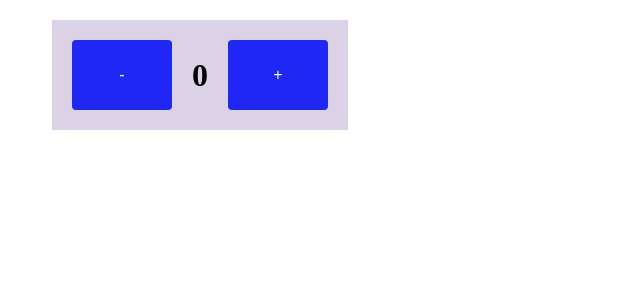
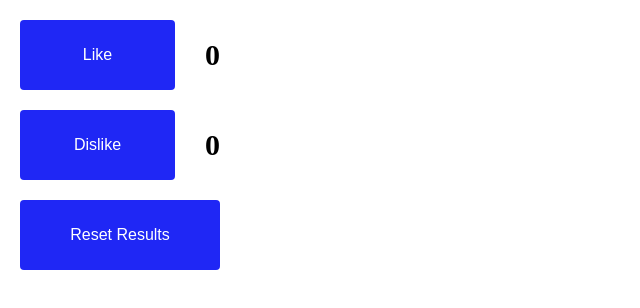
Before and after one commit to katerinaonix8585/React_cohort37_new, a React (Create React App) app: page / in a window 1280 px wide. Shown: the top 308 px of the page, without its empty margins (0-640 px from the left). Built offline with nearby package versions, Linux system fonts and the light colour scheme.

Commit message:
add Homework04

```diff
--- a/src/App.jsx
+++ b/src/App.jsx
@@ -1,4 +1,5 @@
 import './App.css';
+import Homework04 from './homeworks/Homework04/Homework04';
 import Lesson04 from './lessons/Lesson04/Lesson04';
 //import Homework03 from './homeworks/Homework03/Homework03';
 // import Lesson02 from './lessons/Lesson02/Lesson02';
@@ -12,7 +13,8 @@ function App() {
     {/* <Homework02 /> */}
     {/* <Lesson03 /> */}
     {/* <Homework03 /> */}
-    <Lesson04 />
+    {/* <Lesson04 /> */}
+    <Homework04 />
     </div>
   );
 }
--- /dev/null
+++ b/src/components/Feedback/Feedback.jsx
@@ -0,0 +1,39 @@
+import "./styles.css";
+import Button from "../Button/Button";
+import { useState } from "react";
+
+function Feedback () {
+
+    const [countLike, setCountLike] = useState(0);
+    const [countDislike, setCountDislike] = useState(0);
+
+    const onLike = () => {
+        setCountLike((prevValue) => prevValue + 1);
+      };
+
+    const onDislike = () => {
+        setCountDislike((prevValue) => prevValue + 1);
+      };
+
+    const onReset = () => {
+        setCountLike((prevValue) => 0);
+        setCountDislike((prevValue) => 0);
+      };
+
+
+
+    return (<div className="feedback-container">
+        <div className="feedback-content-container">
+            <Button name="Like" onButtonClick={onLike}/>
+            <p>{countLike}</p>
+        </div>
+        <div className="feedback-content-container">
+            <Button name="Dislike" onButtonClick={onDislike}/>
+            <p>{countDislike}</p>
+        </div>
+        <Button name="Reset Results" onButtonClick={onReset}/>
+    </div>
+    );
+}
+
+export default Feedback;
--- /dev/null
+++ b/src/components/Feedback/styles.css
@@ -0,0 +1,17 @@
+.feedback-container {
+    width: 200px;
+    display: flex;
+    flex-direction: column;
+    gap: 20px;
+}
+
+.feedback-content-container {
+    display: flex;
+    gap: 30px;
+    align-items: center;
+}
+
+.feedback-content-container>p {
+    font-size: 30px;
+    font-weight: bold;
+}
--- /dev/null
+++ b/src/homeworks/Homework04/Homework04.jsx
@@ -0,0 +1,10 @@
+import Feedback from "../../components/Feedback/Feedback";
+import "./styles.css";
+
+function Homework04() {
+    return <div className="homework04-container">
+        <Feedback />
+    </div>
+}
+
+export default Homework04;
--- /dev/null
+++ b/src/homeworks/Homework04/styles.css
@@ -0,0 +1,7 @@
+.homework04-container {
+    width: 100%;
+    min-height: 100%;
+    display: flex;
+    padding: 20px;
+
+  }
```
